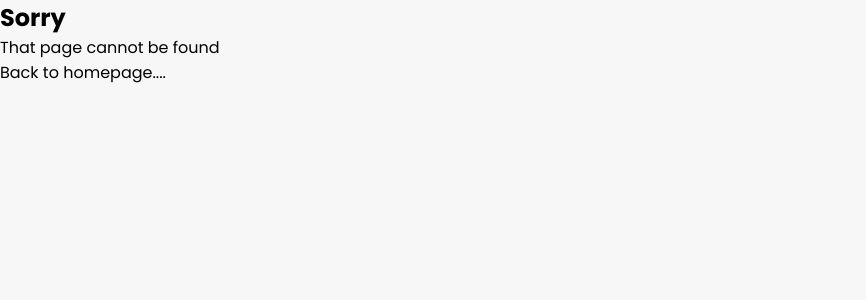
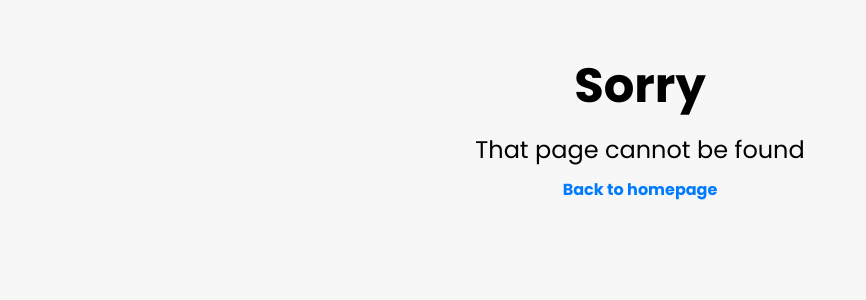
Before and after one commit to Abdurahman-hassan/ComplySync, a React (Create React App) app in the folder frontend/: page /users in a window 1280 px wide. Shown: the top 300 px of the page, without its empty margins (0-866 px from the left). Built offline with nearby package versions, Linux system fonts and the light colour scheme.

Commit message:
style Not Found page

```diff
--- a/frontend/src/components/NotFound.js
+++ b/frontend/src/components/NotFound.js
@@ -1,11 +1,12 @@
 import { Link } from "react-router-dom";
+import '../styles/NotFound.css';
 
 const NotFound = () => {
     return (
         <div className="not-found">
             <h2>Sorry</h2>
             <p>That page cannot be found</p>
-            <Link to='/'>Back to homepage....</Link>
+            <Link to='/'>Back to homepage</Link>
         </div>
     );
 }
--- /dev/null
+++ b/frontend/src/styles/NotFound.css
@@ -0,0 +1,25 @@
+.not-found {
+    text-align: center;
+    margin: 50px auto;
+}
+
+.not-found h2 {
+    font-size: 3em;
+    margin: 0;
+    padding: 0;
+}
+
+.not-found p {
+    font-size: 1.5em;
+    margin: 10px 0;
+}
+
+.not-found a {
+    text-decoration: none;
+    color: #007bff;
+    font-weight: bold;
+}
+
+.not-found a:hover {
+    color: #333;
+}
```
